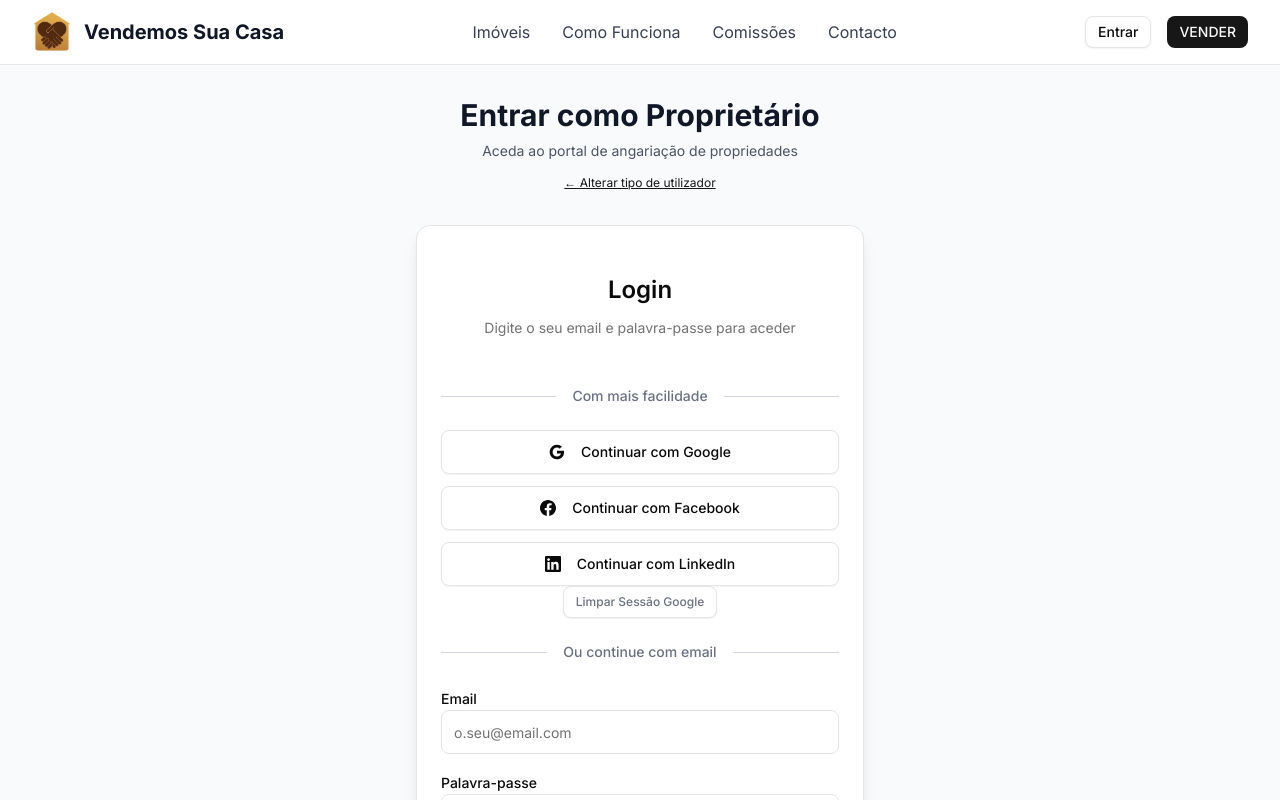
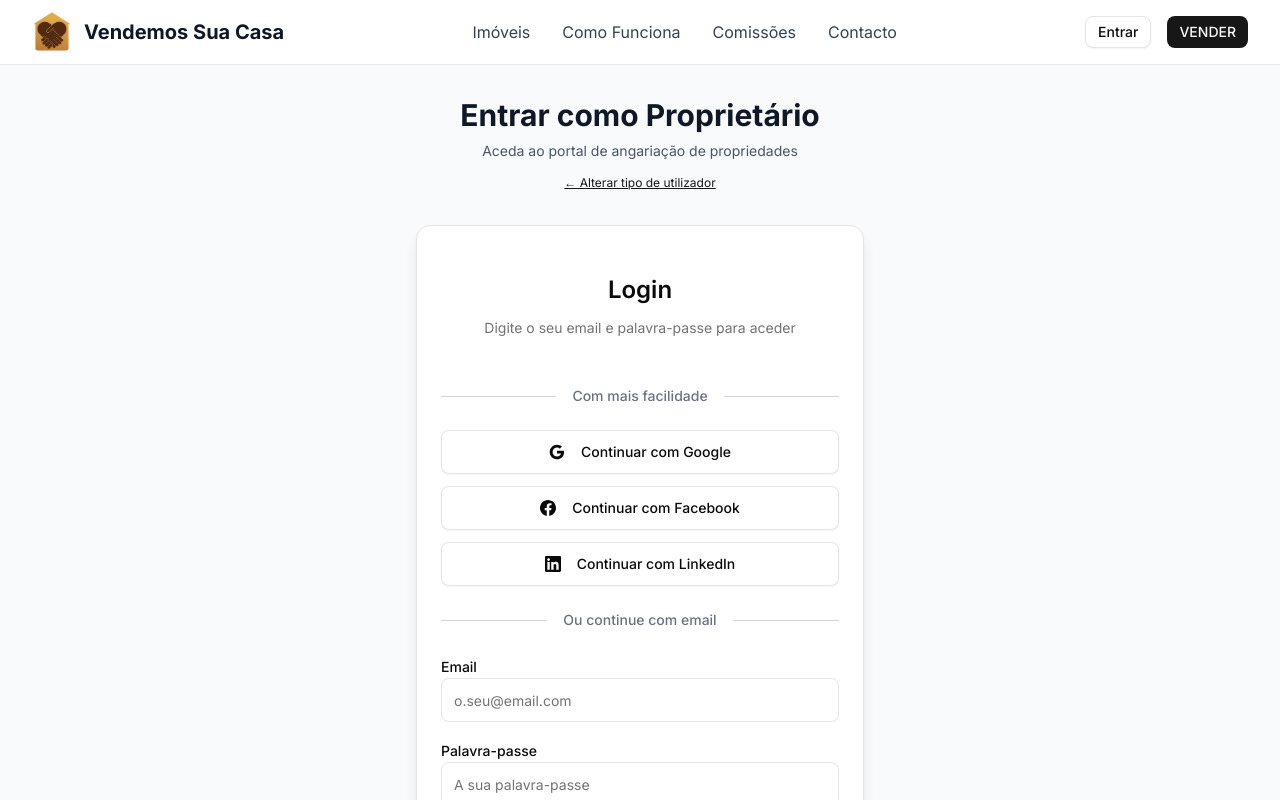
Before and after one commit to Luizeduardompf/vendemos-sua-casa, a Next.js app: page /auth/login in a window 1280 px wide. Shown: the top 800 px of the page. Built offline with nearby package versions, Linux system fonts and the light colour scheme; no server answers.

Commit message:
refactor: remover botão de teste 'Limpar Sessão Google'
- Remover função handleClearSession desnecessária
- Remover botão de teste da página de login
- Limpar código de debug temporário
- Manter apenas funcionalidades de produção

```diff
--- a/src/app/auth/login/page.tsx
+++ b/src/app/auth/login/page.tsx
@@ -40,20 +40,6 @@ function LoginContent() {
     }
   };
 
-  const handleClearSession = async () => {
-    try {
-      console.log('🔵 Limpando sessão existente...');
-      await supabase.auth.signOut();
-      localStorage.removeItem('access_token');
-      localStorage.removeItem('user_id');
-      localStorage.removeItem('user_email');
-      console.log('✅ Sessão limpa com sucesso');
-      setSuccess('Sessão limpa! Agora pode escolher uma conta diferente.');
-      setTimeout(() => setSuccess(null), 3000);
-    } catch (error) {
-      console.error('Erro ao limpar sessão:', error);
-    }
-  };
 
   const handleSubmit = async (e: React.FormEvent) => {
     e.preventDefault();
@@ -151,18 +137,6 @@ function LoginContent() {
           <CardContent className="px-4 sm:px-6 pb-4 sm:pb-6">
             {/* Social Login primeiro */}
             <SocialLogin mode="login" userType={userType} />
-
-            <div className="text-center">
-              <Button
-                type="button"
-                variant="outline"
-                size="sm"
-                onClick={handleClearSession}
-                className="text-xs text-gray-500 hover:text-gray-700"
-              >
-                Limpar Sessão Google
-              </Button>
-            </div>
 
             <div className="relative my-6">
               <div className="absolute inset-0 flex items-center">
```
